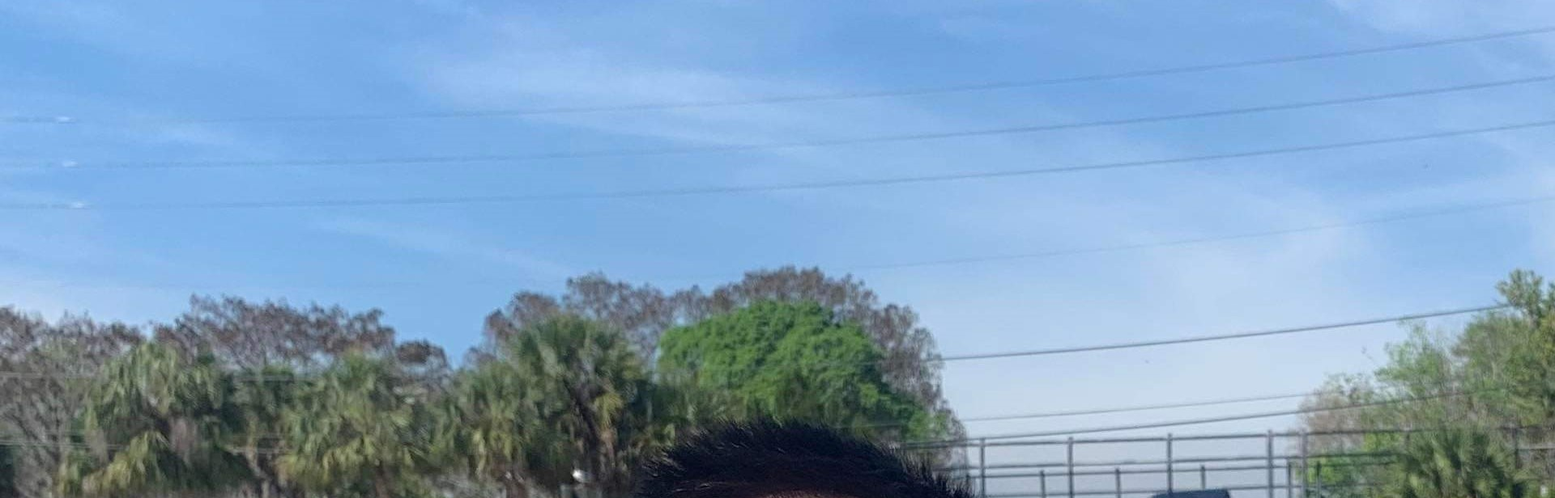
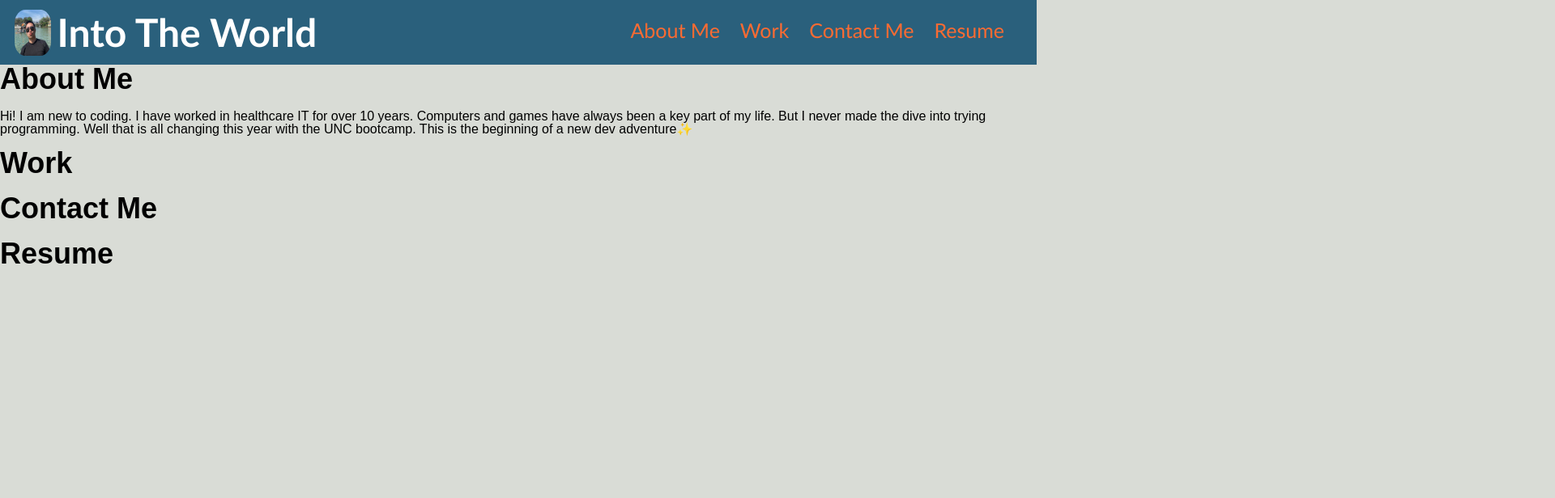
Before and after one commit to BaBread/IntoTheWorld, a plain HTML site: page index.html in a window 1280 px wide. Shown: the top 616 px of the page at 81% size, 1920 px wide, since content can reach past the window. Drawn offline with Linux system fonts and the light colour scheme.

Commit message:
Establish header CSS

```diff
--- a/assets/css/style.css
+++ b/assets/css/style.css
@@ -0,0 +1,76 @@
+* {
+    box-sizing: border-box;
+    padding: 0;
+    margin: 0;
+}
+
+body {
+    background-color: #d9dcd6;
+}
+
+header {
+    display:flex;
+    padding: 10px;
+    font-family: 'Trebuchet MS', 'Lucida Sans Unicode', 'Lucida Grande', 'Lucida Sans', Arial, sans-serif;
+    background-color: #2a607c;
+    color: #ffffff;
+}
+
+/* This section defines all headers */
+h1 {
+    display:flex;
+    align-items: center;
+    font-size: 48px;
+
+}
+
+h2 {
+    margin-bottom: 20px;
+    font-size: 36px;
+}
+
+h3 {
+    margin-bottom: 10px;
+    text-align: center;
+}
+
+h4 {
+    font-size: 20px;
+}
+
+/* Section holds styles for the nav bar */
+nav {
+    display:flex;
+    align-items: center;
+    flex-wrap:nowrap;
+    padding-top: 15px;
+    margin-right: 30px;
+    font-family: 'Gill Sans', 'Gill Sans MT', Calibri, 'Trebuchet MS', sans-serif;
+    font-size: 25px;
+}
+
+nav ul {
+    list-style-type: none;
+    display: flex;
+}
+
+nav ul li {
+    margin-bottom: 20px;
+    display: inline-block;
+    margin-left: 25px;
+    white-space: nowrap;
+
+}
+
+.avatar {
+    height: 95%;
+    width: 6%;
+    margin-left:.5rem;
+    margin-right: .5rem;
+    border-radius: 30%;
+}
+
+a {
+    text-decoration: none;
+    color: #fc6b32; /* Replace with your desired color */
+  }
--- a/index.html
+++ b/index.html
@@ -10,10 +10,10 @@
 </head>
 
 <body>
+    <header>
 
-    <header>
-        <img src="./assets/picme.jpeg"> </img>
         <h1>
+            <img class=avatar src="./assets/picme.jpeg" alt="picture of me!"> </img>
           Into The World
         </h1>
         <nav>
```
